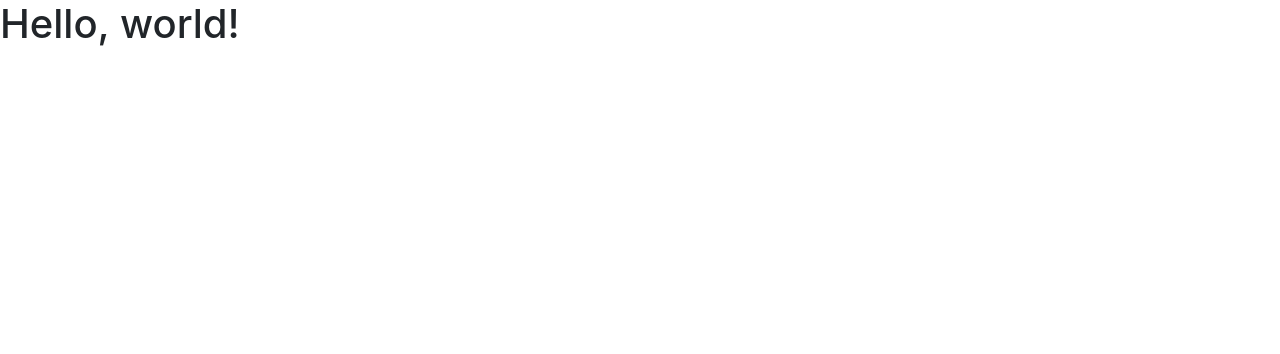
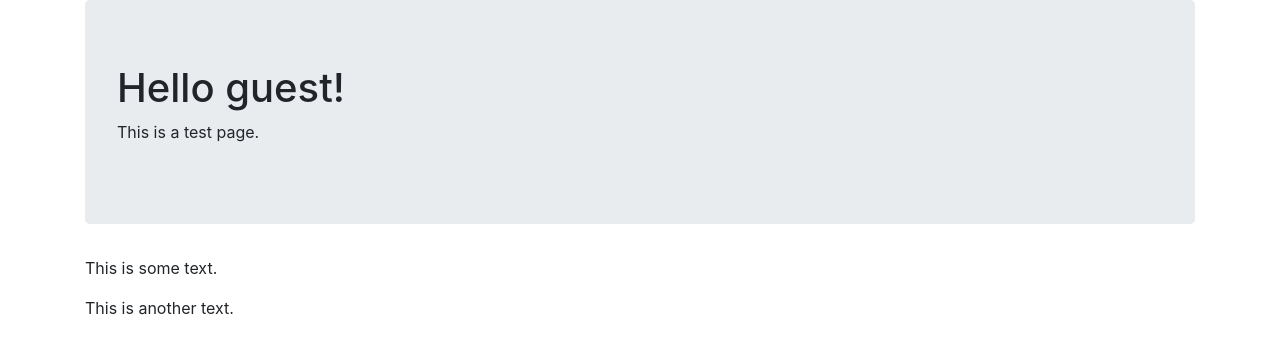
Before and after one commit to rpauleericka/github-flow, a plain HTML site: page index.html in a window 1280 px wide. Drawn offline with nearby package versions, Linux system fonts and the light colour scheme.

Commit message:
Adding basic css style

```diff
--- a/index.html
+++ b/index.html
@@ -8,8 +8,14 @@
     <title>Hello, world!</title>
   </head>
   <body>
-    <h1>Hello, world!</h1>
-
+    <div class="container">
+      <div class="jumbotron">
+        <h1>Hello guest!</h1>
+        <p>This is a test page.</p>
+      </div>
+      <p>This is some text.</p>
+      <p>This is another text.</p>
+    </div>
     <script src="https://code.jquery.com/jquery-3.3.1.slim.min.js" integrity="sha384-q8i/X+965DzO0rT7abK41JStQIAqVgRVzpbzo5smXKp4YfRvH+8abtTE1Pi6jizo" crossorigin="anonymous"></script>
     <script src="https://cdnjs.cloudflare.com/ajax/libs/popper.js/1.14.3/umd/popper.min.js" integrity="sha384-ZMP7rVo3mIykV+2+9J3UJ46jBk0WLaUAdn689aCwoqbBJiSnjAK/l8WvCWPIPm49" crossorigin="anonymous"></script>
     <script src="https://stackpath.bootstrapcdn.com/bootstrap/4.1.1/js/bootstrap.min.js" integrity="sha384-smHYKdLADwkXOn1EmN1qk/HfnUcbVRZyYmZ4qpPea6sjB/pTJ0euyQp0Mk8ck+5T" crossorigin="anonymous"></script>
```
